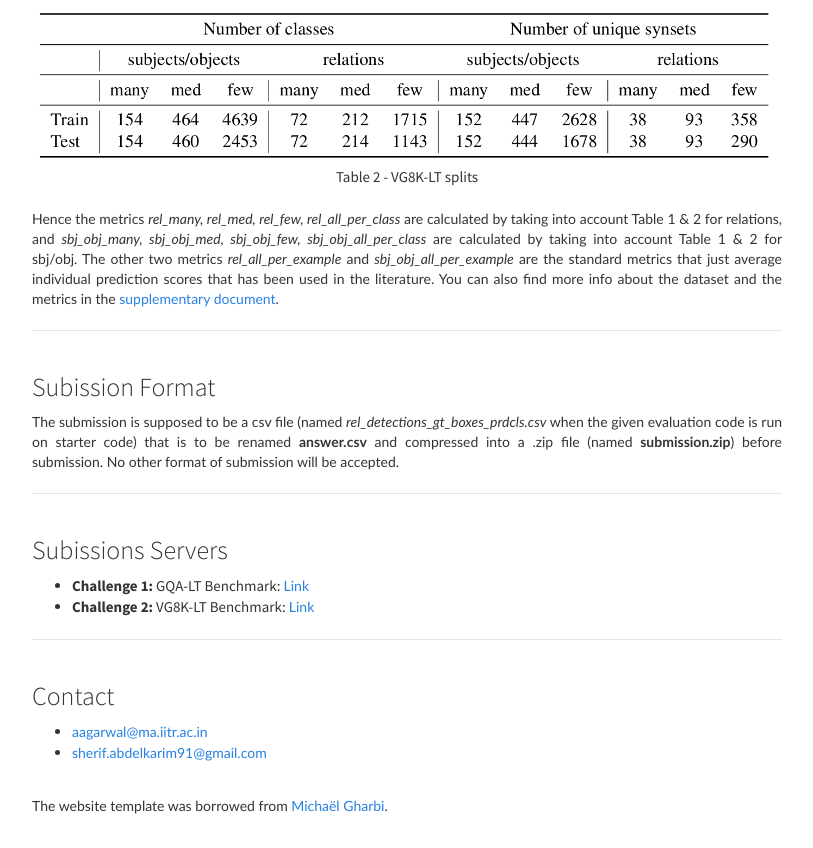
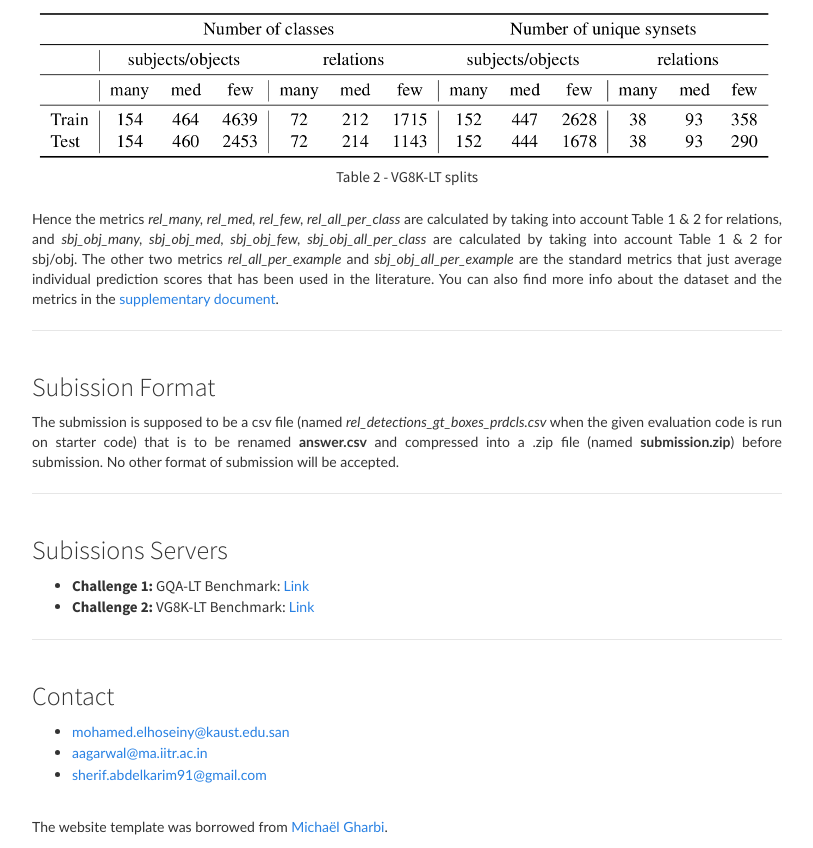
Before and after one commit to ltvrr/ltvrr.github.io, a plain HTML site: page challenge/details.html in a window 1280 px wide. Shown: the part 1036-1884 px from the top of the page, without its empty margins (233-1046 px from the left). Before the commit the page ends 1862 px from the top, so only its background shows below. Drawn offline with nearby package versions, Linux system fonts and the light colour scheme; some packages are replaced by stand-ins of ours; a script that the page names is missing.

Commit message:
Update details.html

```diff
--- a/challenge/details.html
+++ b/challenge/details.html
@@ -144,6 +144,9 @@
                 </h3>
                 <p class="text-justify">
                     <ul>
+                         <li>
+                            <a href="mailto:mohamed.elhoseiny@kaust.edu.sa">mohamed.elhoseiny@kaust.edu.san</a>
+                        </li>
                         <li>
                             <a href="mailto:aagarwal@ma.iitr.ac.in">aagarwal@ma.iitr.ac.in</a>
                         </li>
```
